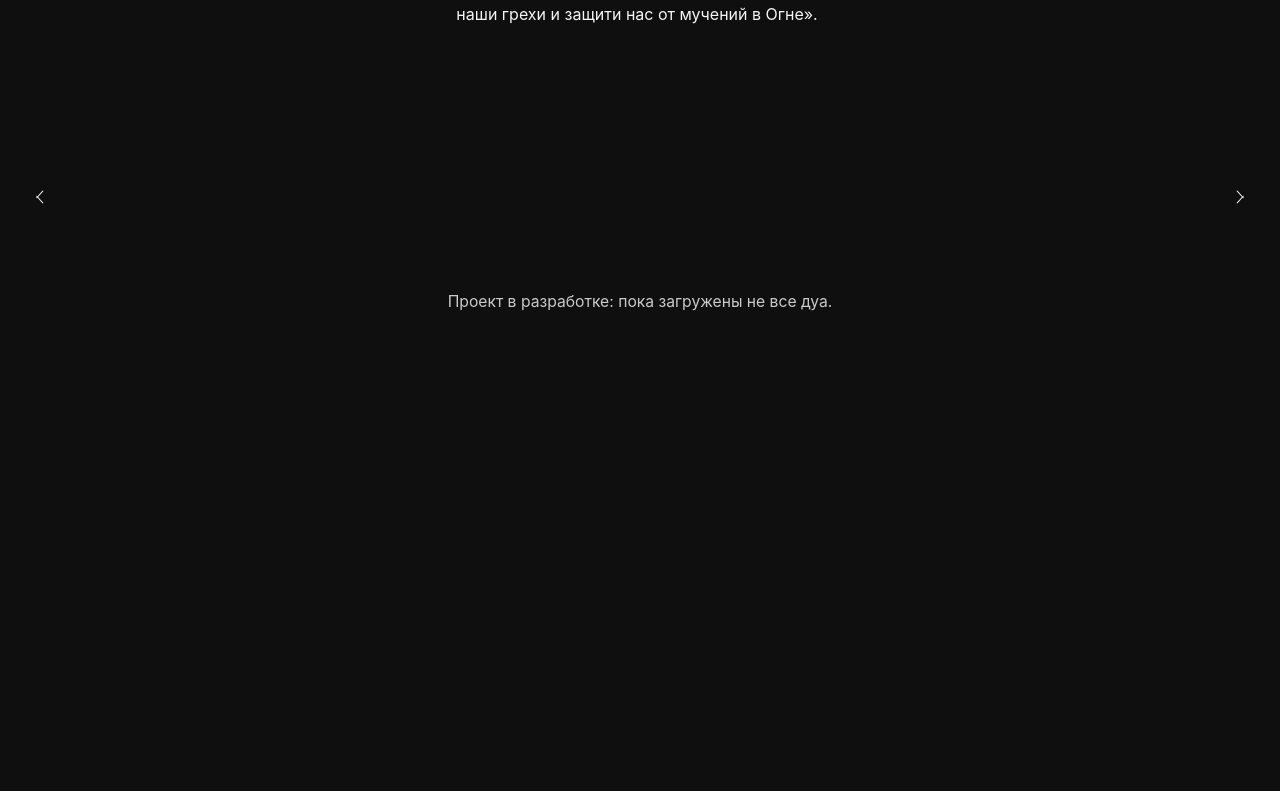
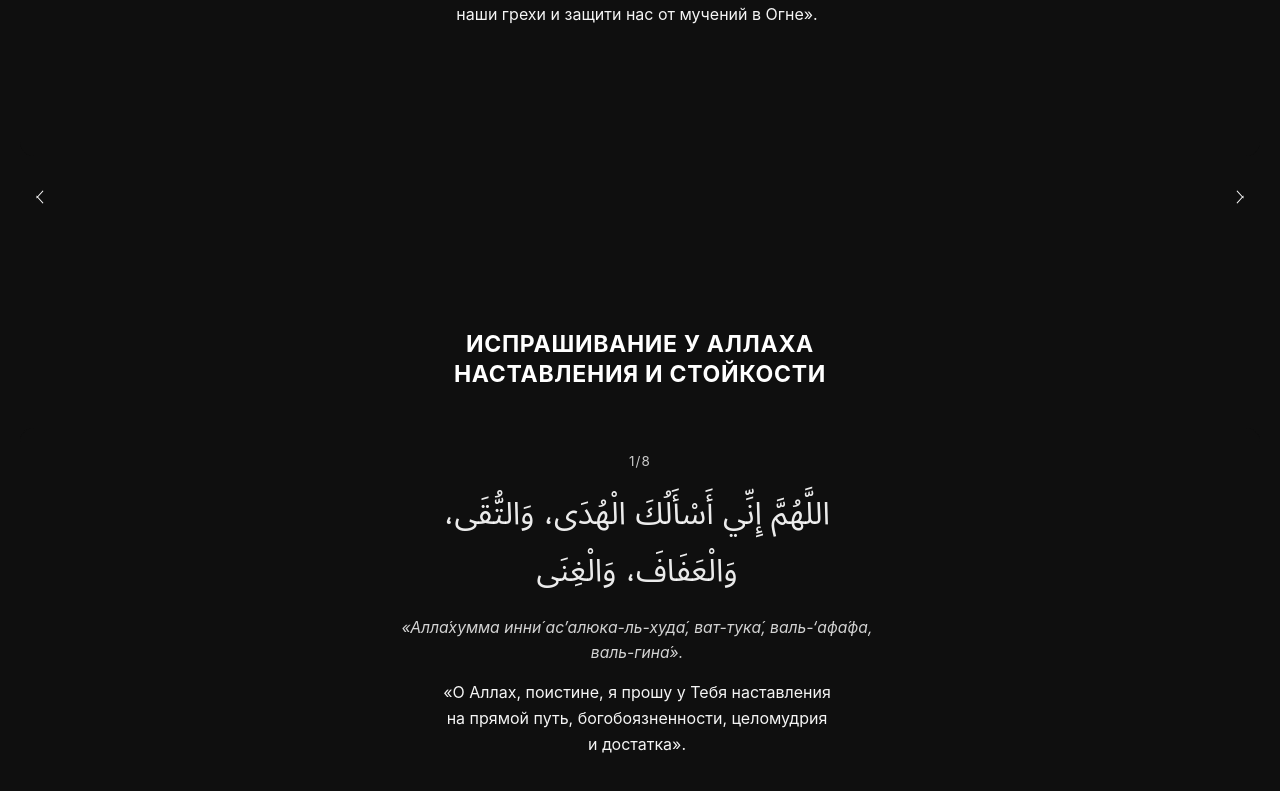
Before and after one commit to ALDYNEC-07/sto-dua, a Next.js app: page / in a window 1280 px wide. Shown: the part 1941-2732 px from the top of the page. Before the commit the page ends 2279 px from the top, so only its background shows below. Built offline with nearby package versions, Linux system fonts and the light colour scheme.

Commit message:
создал 3 главу

```diff
--- a/src/app/page.tsx
+++ b/src/app/page.tsx
@@ -1,5 +1,5 @@
 import ChapterSection from "../components/ChapterSection";
-import { chapterOne, chapterTwo } from "../data/chapters";
+import { chapterOne, chapterThree, chapterTwo } from "../data/chapters";
 
 export default function Home() {
   return (
@@ -36,6 +36,12 @@ export default function Home() {
         duas={chapterTwo.duas}
       />
 
+      <ChapterSection
+        id={chapterThree.id}
+        title={chapterThree.title}
+        duas={chapterThree.duas}
+      />
+
       <footer className="site-status" aria-label="Статус проекта">
         <p className="site-status__text">Проект в разработке: пока загружены не все дуа.</p>
       </footer>
--- a/src/components/SiteHeader.tsx
+++ b/src/components/SiteHeader.tsx
@@ -6,6 +6,7 @@ import styles from "./SiteHeader.module.css";
 const chapterLinks = [
   { href: "/#dua-start", label: "Глава 1" },
   { href: "/#dua-forgiveness-mercy", label: "Глава 2" },
+  { href: "/#dua-guidance-steadfastness", label: "Глава 3" },
 ];
 
 export default function SiteHeader() {
--- a/src/data/chapters.ts
+++ b/src/data/chapters.ts
@@ -214,3 +214,80 @@ export const chapterTwo = {
     },
   ],
 };
+
+export const chapterThree = {
+  id: "dua-guidance-steadfastness",
+  title: "ИСПРАШИВАНИЕ У АЛЛАХА НАСТАВЛЕНИЯ И СТОЙКОСТИ",
+  duas: [
+    {
+      id: 1,
+      arabic: "اللَّهُمَّ إِنِّي أَسْأَلُكَ الْهُدَى، وَالتُّقَى، وَالْعَفَافَ، وَالْغِنَى",
+      transliteration:
+        "«Алла́хумма инни́ ас’алюка-ль-худа́, ват-тука́, валь-‘афа́фа, валь-гина́».",
+      translation:
+        "«О Аллах, поистине, я прошу у Тебя наставления на прямой путь, богобоязненности, целомудрия и достатка».",
+    },
+    {
+      id: 2,
+      arabic: "اللَّهُمَّ إِنِّي أَسْأَلُكَ الْهُدَى وَالسَّدَادَ",
+      transliteration:
+        "«Алла́хумма инни́ ас’алюка-ль-худа́ вас-сада́д».",
+      translation:
+        "«О Аллах, поистине, я прошу у Тебя наставления на прямой путь и правильности во всём».",
+    },
+    {
+      id: 3,
+      arabic:
+        "اللَّهُمَّ اسْتَهْدِكَ لِأَرْشَدِ أَمْرِي، وَأَعُوذُ بِكَ مِنْ شَرِّ نَفْسِي",
+      transliteration:
+        "«Алла́хумма астахдика ли-аршади амри́, ва а‘у́зу бика мин шарри нафси́».",
+      translation:
+        "«О Аллах, я прошу Тебя направить меня к наиболее правильному в моих делах и прибегаю к Твоей защите от зла моей души».",
+    },
+    {
+      id: 4,
+      arabic:
+        "اللَّهُمَّ اهْدِنِي فِيمَنْ هَدَيْتَ، وَعَافِنِي فِيمَنْ عَافَيْتَ، وَتَوَلَّنِي فِيمَنْ تَوَلَّيْتَ، وَبَارِكْ لِي فِيمَا أَعْطَيْتَ، وَقِنِي شَرَّ مَا قَضَيْتَ، إِنَّكَ تَقْضِي، وَلَا يُقْضَى عَلَيْكَ، وَإِنَّهُ لَا يَذِلُّ مَنْ وَالَيْتَ، وَلَا يَعِزُّ مَنْ عَادَيْتَ، تَبَارَكْتَ رَبَّنَا وَتَعَالَيْتَ",
+      transliteration:
+        "«Алла́хумма-һдини́ фи́ман һадайт, ва ‘а́фини́ фи́ман ‘а́файт, ва тавалляни́ фи́ман таваллайт, ва ба́рик ли́ фи́ма а‘тайт, ва кыни́ шарра ма́ кадайт, иннака такды́ ва ля́ юкда́ ‘аляйк, ва иннаху ля́ язиллю ман ва́лайт, ва ля́ я‘иззу ман ‘а́дайт, таба́ракта раббана́ ва та‘а́лайт».",
+      translation:
+        "«О Аллах, веди меня прямым путём среди тех, кого Ты наставил, даруй мне благополучие среди тех, кому Ты даровал его, опекай меня среди тех, кого Ты взял под Свою опеку, благослови для меня то, что Ты мне даровал, и защити меня от зла того, что Ты предопределил. Поистине, Ты выносишь решение, и никто не выносит решения против Тебя. Не будет унижен тот, кого Ты поддержал, и не будет возвеличен тот, с кем Ты враждуешь. Благословен Ты, Господь наш, и превыше всего Ты».",
+    },
+    {
+      id: 5,
+      arabic:
+        "اللَّهُمَّ اجْعَلْ فِي قَلْبِي نُورًا، وَفِي بَصَرِي نُورًا، وَفِي سَمْعِي نُورًا، وَعَنْ يَمِينِي نُورًا، وَعَنْ يَسَارِي نُورًا، وَفَوْقِي نُورًا، وَتَحْتِي نُورًا، وَأَمَامِي نُورًا، وَخَلْفِي نُورًا، وَاجْعَلْ لِي نُورًا",
+      transliteration:
+        "«Алла́хумма-дж‘аль фи́ кальби́ ну́ран, ва фи́ басари́ ну́ран, ва фи́ сам‘и́ ну́ран, ва ‘ан йами́ни́ ну́ран, ва ‘ан йаса́ри́ ну́ран, ва фавкы́ ну́ран, ва тахти́ ну́ран, ва ама́ми́ ну́ран, ва халфи́ ну́ран, вадж‘аль ли́ ну́ран».",
+      translation:
+        "«О Аллах, помести в сердце моё свет, и в зрение моё свет, и в слух мой свет, и справа от меня свет, и слева от меня свет, и над мной свет, и подо мной свет, и впереди меня свет, и позади меня свет, и даруй мне свет».",
+    },
+    {
+      id: 6,
+      arabic:
+        "رَبَّنَا آتِنَا مِنْ لَدُنْكَ رَحْمَةً وَهَيِّئْ لَنَا مِنْ أَمْرِنَا رَشَدًا",
+      transliteration:
+        "«Раббана́ а́тина́ мин ладунка рахматан ва хаййи’ ляна́ мин амрина́ рашада́н».",
+      translation:
+        "«Господь наш, даруй нам от Себя милость и устрой для нас в нашем деле правильный путь».",
+    },
+    {
+      id: 7,
+      arabic:
+        "رَبَّنَا لَا تُزِغْ قُلُوبَنَا بَعْدَ إِذْ هَدَيْتَنَا وَهَبْ لَنَا مِنْ لَدُنْكَ رَحْمَةً ۚ إِنَّكَ أَنْتَ الْوَهَّابُ",
+      transliteration:
+        "«Раббана́ ля́тузигъ кулю́бана́ ба‘да из хадайтана́ ва хаб ляна́ мин ладунка рахматан, иннака Анта-ль-Вахха́б».",
+      translation:
+        "«Господь наш, не отклоняй наши сердца после того, как Ты наставил нас, и даруй нам от Себя милость. Поистине, Ты — Дарующий».",
+    },
+    {
+      id: 8,
+      arabic:
+        "يَا مُقَلِّبَ الْقُلُوبِ ثَبِّتْ قَلْبِي عَلَىٰ دِينِكَ، اللَّهُمَّ مُصَرِّفَ الْقُلُوبِ صَرِّفْ قُلُوبَنَا عَلَىٰ طَاعَتِكَ",
+      transliteration:
+        "«Йа́ Мукаллиба-ль-кулю́б, саббит кальби́ ‘аля́ ди́ник. Алла́хумма Мусаррифа-ль-кулю́б, сарриф кулю́бана́ ‘аля́ та́‘атик».",
+      translation:
+        "«О Переворачивающий сердца, укрепи моё сердце в Твоей религии. О Аллах, Направляющий сердца, направь наши сердца к повиновению Тебе».",
+    },
+  ],
+};
```
